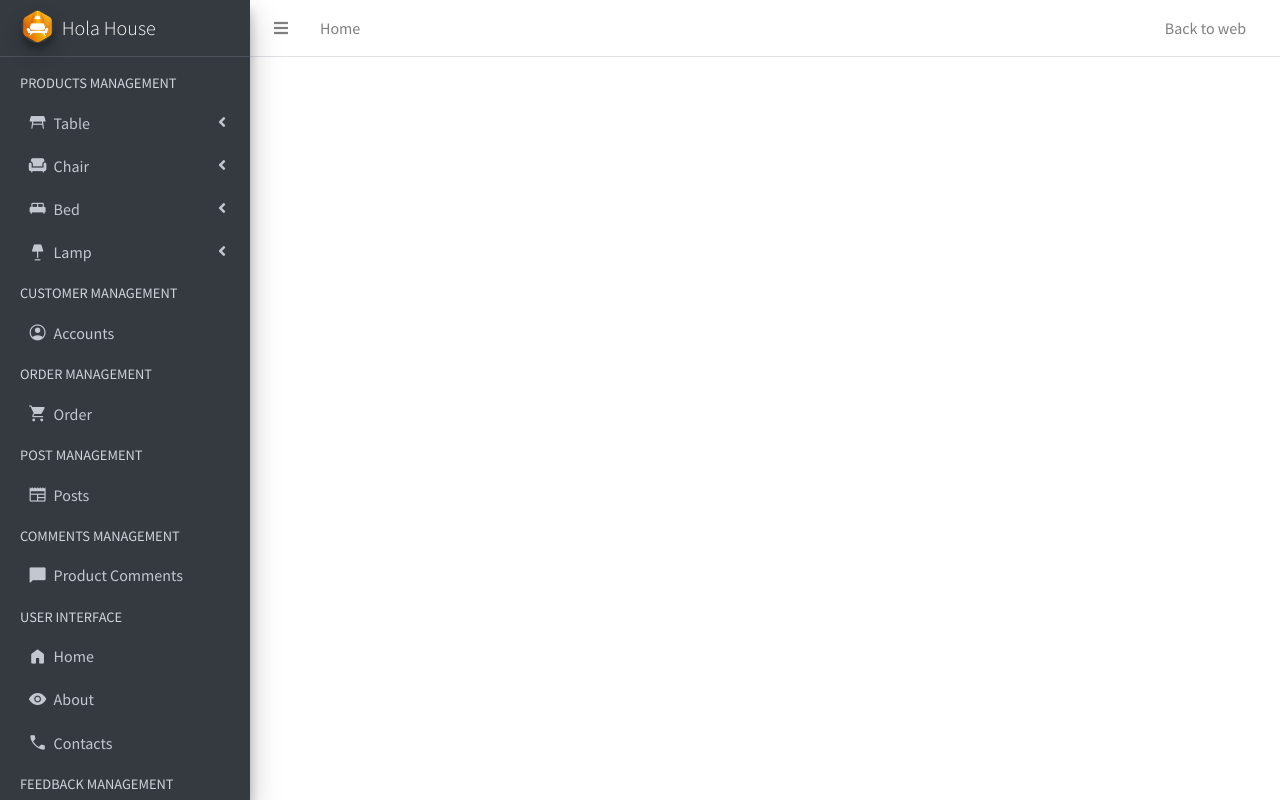
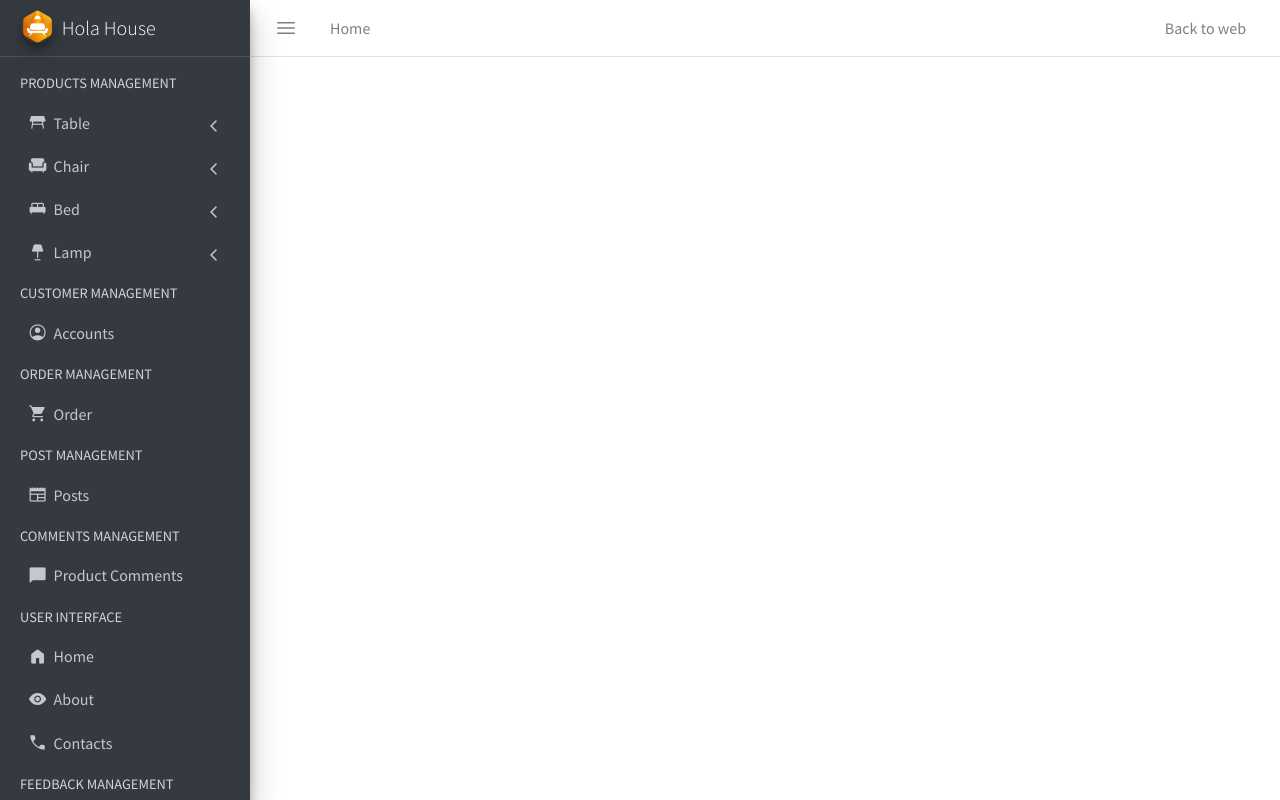
Before and after one commit to duonglam306/LTW-212, a PHP site: page /app/frontend/includes/admin_header.php in a window 1280 px wide. Run offline with PHP 8.4, Linux system fonts and the light colour scheme; some libraries are stand-ins or nearby versions.

Commit message:
change some icons

```diff
--- a/app/frontend/admin/about.php
+++ b/app/frontend/admin/about.php
@@ -3,7 +3,7 @@
         <div class="container-fluid">
             <div class="row mb-2">
                 <div class="col-sm-6">
-                    <h1>TAURIES ABOUT</h1>
+                    <h1>HOLA HOUSE ABOUT</h1>
                 </div>
             </div>
         </div>
--- a/app/frontend/admin/product.php
+++ b/app/frontend/admin/product.php
@@ -15,7 +15,7 @@
                     <div class="card">
                         <div class="card-body">
                             <div class="row">
-                                <div class="col-12">
+                                <div class="col-12 col-md-6 m-2">
                                     <button class="btn btn-add btn-primary" type="button">Add new <?php echo $type ?> product</button>
                                 </div>
                             </div>
--- a/app/frontend/includes/admin_header.php
+++ b/app/frontend/includes/admin_header.php
@@ -6,7 +6,10 @@
     <meta name="viewport" content="width=device-width, initial-scale=1">
     <title>Hola House Admin</title><!-- Google Font: Source Sans Pro-->
     <link rel="shortcut icon" type="image/x-icon" href="img/favicon.ico">
+
     <link rel="stylesheet" href="https://fonts.googleapis.com/css?family=Source+Sans+Pro:300,400,400i,700&amp;display=fallback"><!-- Font Awesome-->
+    <link rel="stylesheet" href="https://fonts.googleapis.com/css2?family=Material+Symbols+Rounded:opsz,wght,FILL,GRAD@20..48,100..700,0..1,-50..200" />
+
     <link rel="stylesheet" href="plugins/fontawesome-free/css/all.min.css"><!-- DataTables-->
     <link rel="stylesheet" href="plugins/datatables-bs4/css/dataTables.bootstrap4.min.css">
     <link rel="stylesheet" href="plugins/datatables-responsive/css/responsive.bootstrap4.min.css">
@@ -22,7 +25,6 @@
     <link rel="stylesheet" href="plugins/sweetalert2-theme-bootstrap-4/bootstrap-4.min.css">
     <!-- icheck bootstrap -->
     <link rel="stylesheet" href="plugins/icheck-bootstrap/icheck-bootstrap.min.css">
-    <link rel="stylesheet" href="https://fonts.googleapis.com/css2?family=Material+Symbols+Rounded:opsz,wght,FILL,GRAD@20..48,100..700,0..1,-50..200" />
     <style>
         .material-symbols-rounded {
             font-variation-settings:
@@ -30,6 +32,15 @@
                 'wght'400,
                 'GRAD'0,
                 'opsz'48
+        }
+
+        .material-symbols-rounded.circle {
+            font-variation-settings:
+                'FILL'0,
+                'wght'400,
+                'GRAD'0,
+                'opsz'20;
+            font-size: 15px !important;
         }
 
         .nav-item a {
@@ -45,13 +56,10 @@
             margin-left: 20px;
         }
 
-        .nav-treeview li .nav-item {
-            font-size: 10px;
-        }
-
         .fur-bg {
-            background: linear-gradient(#ffffff, rgba(90, 80, 2, 0.8)), url("./img/background.jpg");
-            background-size: 60%;
+            background: linear-gradient(#f4f6f9, rgba(0, 0, 0, 0.2)), url("./img/bg.jpg");
+            background-size: cover;
+            background-position: center bottom;
         }
     </style>
 </head>
@@ -62,7 +70,10 @@
         <nav class="main-header navbar navbar-expand navbar-white navbar-light">
             <!-- Left navbar links-->
             <ul class="navbar-nav">
-                <li class="nav-item"><a class="nav-link" data-widget="pushmenu" href="#" role="button"><i class="fas fa-bars"></i></a></li>
+                <li class="nav-item"><a class="nav-link" data-widget="pushmenu" href="#" role="button">
+                        <span class="material-symbols-rounded">
+                            menu
+                        </span></i></a></li>
                 <li class="nav-item d-none d-sm-inline-block"><a href="admin.php" class="nav-link">Home</a></li>
             </ul>
             <ul class="navbar-nav ml-auto">
@@ -82,12 +93,16 @@
                                 <span class="nav-icon material-symbols-rounded">
                                     table_restaurant
                                 </span>
-                                <p>Table<i class="fas fa-angle-left right"></i></p>
+                                <p>Table
+                                    <i class="material-symbols-rounded right">
+                                        chevron_left
+                                    </i>
+                                </p>
                             </a>
                             <ul class="nav nav-treeview">
                                 <li class="nav-item">
                                     <a class="nav-link" href="admin_table.php">
-                                        <span class="nav-icon material-symbols-rounded">
+                                        <span class="circle nav-icon material-symbols-rounded">
                                             circle
                                         </span>
                                         <p>List</p>
@@ -95,7 +110,7 @@
                                 </li>
                                 <li class="nav-item">
                                     <a class="nav-link" href="admin_brand_table.php">
-                                        <span class="nav-icon material-symbols-rounded">
+                                        <span class="circle nav-icon material-symbols-rounded">
                                             circle
                                         </span>
                                         <p>Type</p>
@@ -104,16 +119,19 @@
                             </ul>
                         </li>
                         <li class="nav-item"><a class="nav-link" href="#">
-                                <!-- <i class="nav-icon fas fa-solid fa-lamp"></i> -->
                                 <span class="nav-icon material-symbols-rounded">
                                     chair
                                 </span>
-                                <p>Chair<i class="fas fa-angle-left right"></i></p>
+                                <p>Chair
+                                    <i class="material-symbols-rounded right">
+                                        chevron_left
+                                    </i>
+                                </p>
                             </a>
                             <ul class="nav nav-treeview">
                                 <li class="nav-item">
                                     <a class="nav-link" href="admin_chair.php">
-                                        <span class="nav-icon material-symbols-rounded">
+                                        <span class="circle nav-icon material-symbols-rounded">
                                             circle
                                         </span>
                                         <p>List</p>
@@ -121,7 +139,7 @@
                                 </li>
                                 <li class="nav-item">
                                     <a class="nav-link" href="admin_brand_chair.php">
-                                        <span class="nav-icon material-symbols-rounded">
+                                        <span class="circle nav-icon material-symbols-rounded">
                                             circle
                                         </span>
                                         <p>Type</p>
@@ -133,18 +151,22 @@
                                 <span class="nav-icon material-symbols-rounded">
                                     king_bed
                                 </span>
-                                <p>Bed<i class="fas fa-angle-left right"></i></p>
+                                <p>Bed
+                                    <i class="material-symbols-rounded right">
+                                        chevron_left
+                                    </i>
+                                </p>
                             </a>
                             <ul class="nav nav-treeview">
                                 <li class="nav-item"><a class="nav-link" href="admin_bed.php">
-                                        <span class="nav-icon material-symbols-rounded">
+                                        <span class="circle nav-icon material-symbols-rounded">
                                             circle
                                         </span>
                                         <p>List</p>
                                     </a></li>
                                 <li class="nav-item">
                                     <a class="nav-link" href="admin_brand_bed.php">
-                                        <span class="nav-icon material-symbols-rounded">
+                                        <span class="circle nav-icon material-symbols-rounded">
                                             circle
                                         </span>
                                         <p>Type</p>
@@ -157,12 +179,16 @@
                                 <span class="nav-icon material-symbols-rounded">
                                     floor_lamp
                                 </span>
-                                <p>Lamp<i class="fas fa-angle-left right"></i></p>
+                                <p>Lamp
+                                    <i class="material-symbols-rounded right">
+                                        chevron_left
+                                    </i>
+                                </p>
                             </a>
                             <ul class="nav nav-treeview">
                                 <li class="nav-item">
                                     <a class="nav-link" href="admin_lamp.php">
-                                        <span class="nav-icon material-symbols-rounded">
+                                        <span class="circle nav-icon material-symbols-rounded">
                                             circle
                                         </span>
                                         <p>List</p>
@@ -170,7 +196,7 @@
                                 </li>
                                 <li class="nav-item">
                                     <a class="nav-link" href="admin_brand_lamp.php">
-                                        <span class="nav-icon material-symbols-rounded">
+                                        <span class="circle nav-icon material-symbols-rounded">
                                             circle
                                         </span>
                                         <p>Type</p>
--- a/app/frontend/js/admin_product_method.js
+++ b/app/frontend/js/admin_product_method.js
@@ -1,4 +1,3 @@
-
 $("#table-product").DataTable({
     responsive: true,
     lengthChange: false,
```
Also changed, not shown: app/frontend/admin/contact.php (+33 -34 lines), 1 other file.
